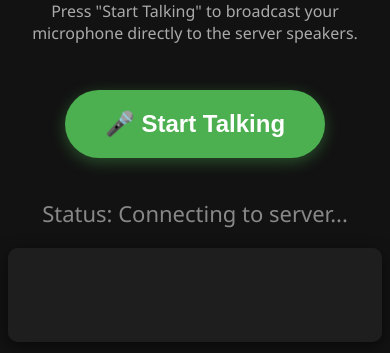
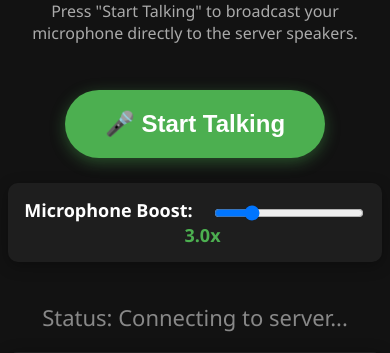
Before and after one commit to tomer-hazan/LiveIntercom, a Flask app: page / in a window 390 px wide. Shown: the part 291-644 px from the top of the page. Run offline with Flask 3, Linux system fonts and the light colour scheme; some libraries are stand-ins or nearby versions.

Commit message:
added microphone slider

```diff
--- a/templates/index.html
+++ b/templates/index.html
@@ -55,6 +55,12 @@
 
     <button id="startBtn">🎤 Start Talking</button>
     <button id="stopBtn">⏹️ Stop</button>
+
+    <div style="margin-top: 25px; background: #1e1e1e; padding: 15px; border-radius: 10px; display: inline-block; box-shadow: 0 4px 15px rgba(0,0,0,0.3);">
+        <label for="micGain" style="font-weight: bold; margin-right: 15px; font-size: 18px;">Microphone Boost:</label>
+        <input type="range" id="micGain" min="1" max="10" value="3" step="0.5" style="vertical-align: middle; cursor: pointer; width: 150px;">
+        <span id="gainValue" style="color: #4CAF50; font-weight: bold; margin-left: 15px; font-size: 18px; display: inline-block; width: 40px;">3.0x</span>
+    </div>
 
     <div id="status">Status: Connecting to server...</div>
 
@@ -116,6 +122,15 @@
         const stopBtn = document.getElementById('stopBtn');
         const statusEl = document.getElementById('status');
 
+        const micGain = document.getElementById('micGain');
+        const gainValue = document.getElementById('gainValue');
+        let currentGain = parseFloat(micGain.value);
+
+        micGain.addEventListener('input', (e) => {
+            currentGain = parseFloat(e.target.value);
+            gainValue.innerText = currentGain.toFixed(1) + 'x';
+        });
+
         socket.on('connect', () => {
              statusEl.innerText = "Status: Server Connected. Ready.";
              statusEl.style.color = "#4CAF50";
@@ -154,8 +169,11 @@
                     // Convert Float32 (from browser) to Int16 (required by Pi Speaker Script and PyAudio)
                     const rawData = new Int16Array(inputData.length);
                     for (let i = 0; i < inputData.length; i++) {
-                        // Clamp values between -1 and 1 just in case, then scale to 16-bit
-                        const s = Math.max(-1, Math.min(1, inputData[i]));
+                        // Apply the gain boost from the slider
+                        const boostedVal = inputData[i] * currentGain;
+
+                        // Clamp values between -1 and 1 to prevent distortion, then scale to 16-bit
+                        const s = Math.max(-1, Math.min(1, boostedVal));
                         rawData[i] = s < 0 ? s * 0x8000 : s * 0x7FFF;
                     }
 
```
